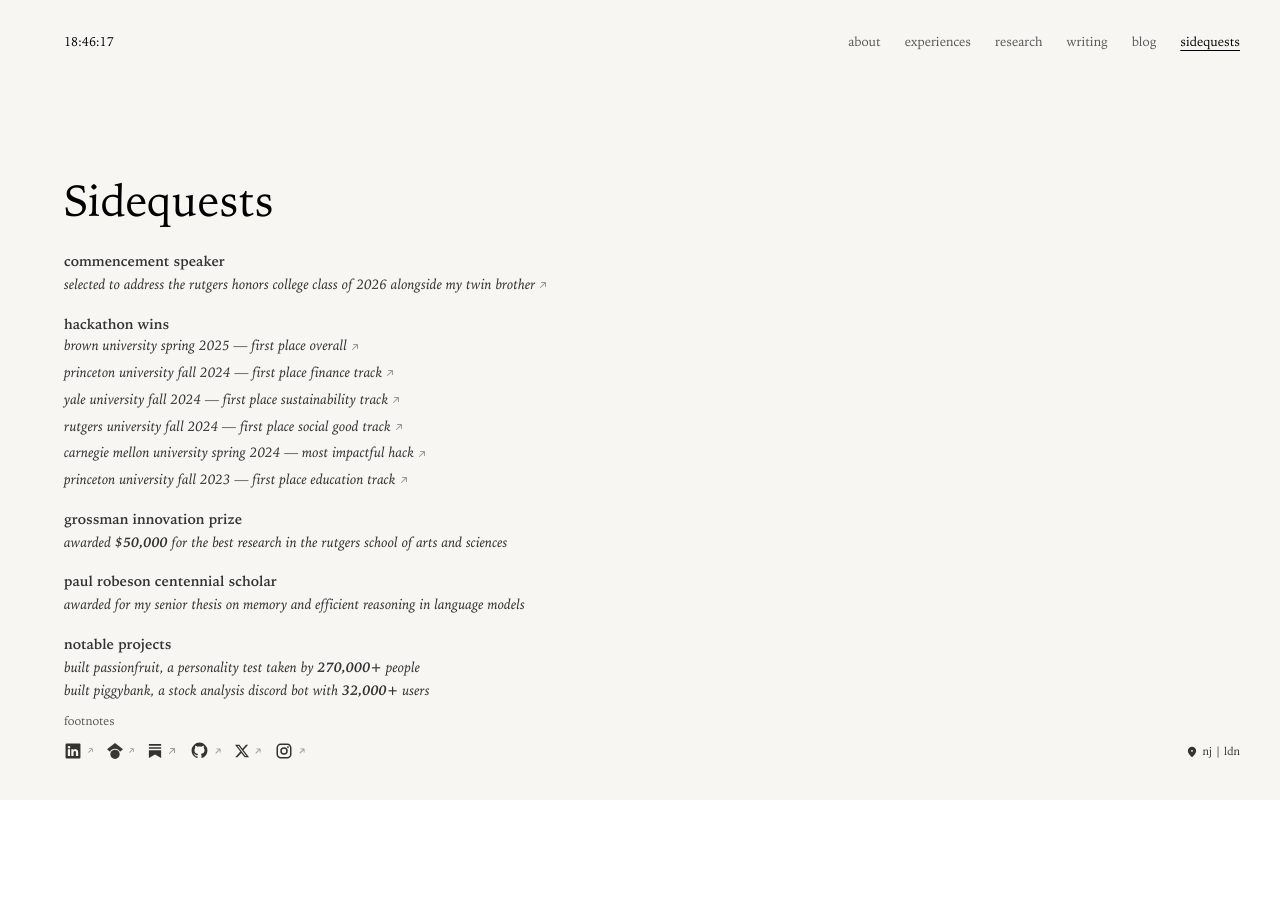
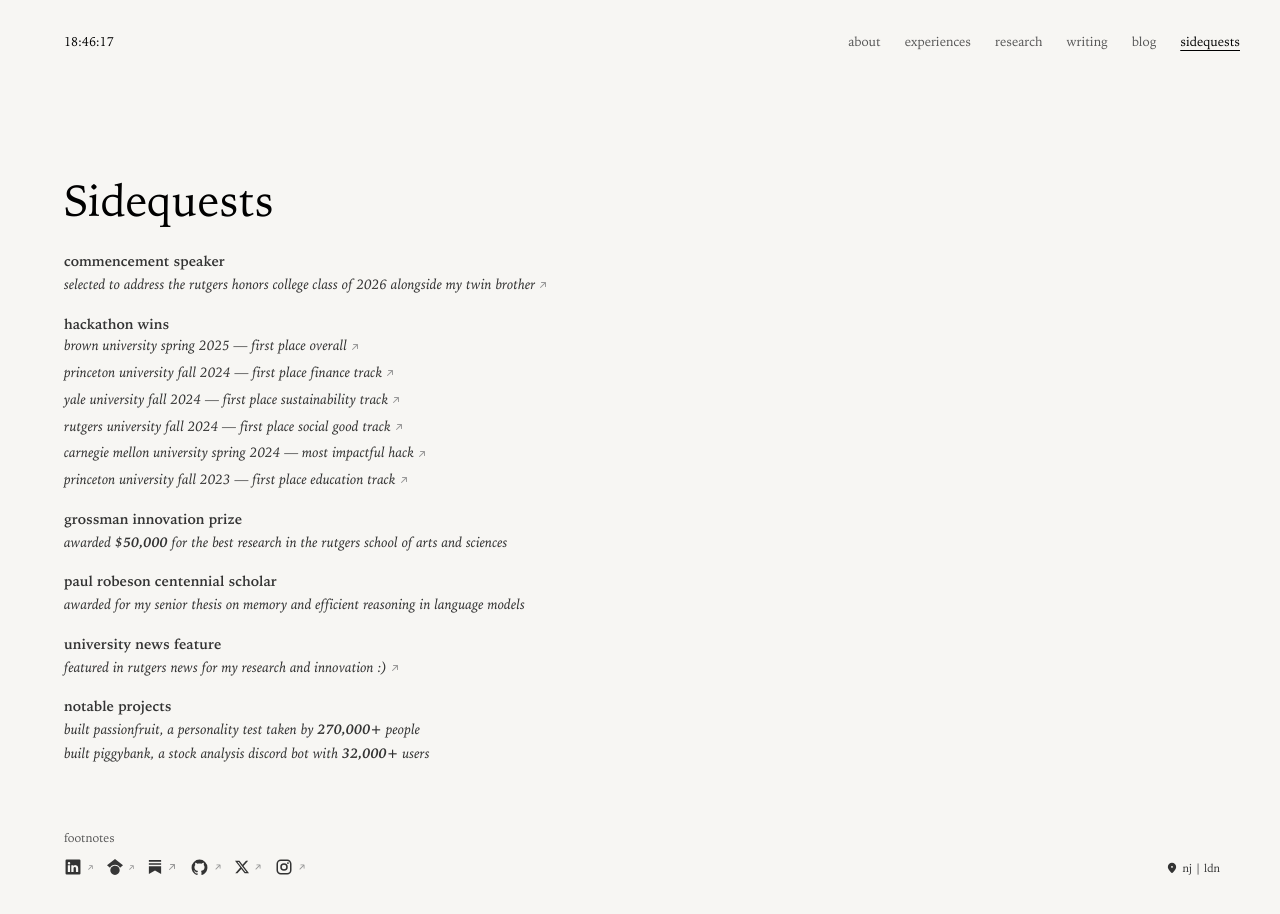
Before and after one commit to daivikk/daivik-site, a Next.js app: page /sidequests in a window 1280 px wide. Shown: the top 914 px of the page. Before the commit the page ends 800 px from the top, so only its background shows below. Built offline with nearby package versions, Linux system fonts and the light colour scheme.

Commit message:
fixed mobile bugs + added article

```diff
--- a/app/blog/page.tsx
+++ b/app/blog/page.tsx
@@ -27,7 +27,7 @@ const blogPosts = [
 
 export default function Blog() {
   return (
-    <main className="relative min-h-screen w-screen px-6 md:pl-16 md:pr-[60px] py-10 overflow-x-hidden">
+    <main className="relative min-h-screen w-screen px-6 md:pl-16 md:pr-[60px] py-10 overflow-x-hidden flex flex-col">
       <TimeDisplay />
 
       {/* Navigation - top right */}
@@ -36,7 +36,7 @@ export default function Blog() {
       </div>
 
       {/* Main content area */}
-      <div className="pt-20 md:pt-32 max-w-2xl">
+      <div className="pt-20 md:pt-32 max-w-2xl flex-grow">
         <h1 className="text-[2.75rem] font-normal mb-4 text-black">
           Blog
         </h1>
@@ -63,8 +63,10 @@ export default function Blog() {
         </div>
       </div>
 
-      <LocationIndicator />
-      <Footnotes />
+      <div className="mt-16 flex justify-between items-end">
+        <Footnotes />
+        <LocationIndicator />
+      </div>
     </main>
   );
 }
--- a/app/experiences/page.tsx
+++ b/app/experiences/page.tsx
@@ -36,7 +36,7 @@ export default function Experiences() {
               <path fill="currentColor" d="M18 7.05a1 1 0 0 0-1-1L9 6a1 1 0 0 0 0 2h5.56l-8.27 8.29a1 1 0 0 0 0 1.42a1 1 0 0 0 1.42 0L16 9.42V15a1 1 0 0 0 1 1a1 1 0 0 0 1-1Z"/>
             </svg>
           </a>
-          <br /> backed by{' '}
+          <br className="hidden md:block" /> backed by{' '}
           <a
             href="https://www.wsj.com/tech/ai/openai-backs-new-ai-startup-seeking-bot-army-breakthroughs-a0b1fedc"
             target="_blank"
@@ -87,7 +87,7 @@ export default function Experiences() {
             <svg xmlns="http://www.w3.org/2000/svg" width="12" height="12" viewBox="0 0 24 24" className="text-[#999] transition-transform duration-300 ease-out group-hover:-translate-y-0.5">
               <path fill="currentColor" d="M18 7.05a1 1 0 0 0-1-1L9 6a1 1 0 0 0 0 2h5.56l-8.27 8.29a1 1 0 0 0 0 1.42a1 1 0 0 0 1.42 0L16 9.42V15a1 1 0 0 0 1 1a1 1 0 0 0 1-1Z"/>
             </svg>
-          </a> <br /> used by <b>1,500+</b> students. also tinkering with <strong>memory</strong> and <strong>reasoning</strong> systems.
+          </a> <br className="hidden md:block" /> used by <b>1,500+</b> students. also tinkering with <strong>memory</strong> and <strong>reasoning</strong> systems.
         </p>
 
         <p>
@@ -118,7 +118,7 @@ export default function Experiences() {
               <path fill="currentColor" d="M18 7.05a1 1 0 0 0-1-1L9 6a1 1 0 0 0 0 2h5.56l-8.27 8.29a1 1 0 0 0 0 1.42a1 1 0 0 0 1.42 0L16 9.42V15a1 1 0 0 0 1 1a1 1 0 0 0 1-1Z"/>
             </svg>
           </a>{' '}
-          to build voice agents for clinical insurance workflows. <br /> received <b>$25,000</b> as part of the{' '}
+          to build voice agents for clinical insurance workflows. <br className="hidden md:block" /> received <b>$25,000</b> as part of the{' '}
           <a
             href="https://telora.com/"
             target="_blank"
--- a/app/page.tsx
+++ b/app/page.tsx
@@ -5,7 +5,7 @@ import Footnotes from '../components/Footnotes';
 
 export default function Home() {
   return (
-    <main className="relative min-h-screen w-screen px-6 md:pl-16 md:pr-[60px] py-10">
+    <main className="relative min-h-screen w-screen px-6 md:pl-16 md:pr-[60px] py-10 flex flex-col">
       <TimeDisplay />
 
       {/* Navigation */}
@@ -14,7 +14,7 @@ export default function Home() {
       </div>
 
       {/* Main content - left aligned */}
-      <div className="max-w-2xl pt-20 md:pt-32">
+      <div className="max-w-2xl pt-20 md:pt-32 flex-grow">
         {/* Name as dictionary entry */}
         <h1 className="text-[2.75rem] font-normal mb-1 text-black flex items-center">
           daivik<span className="mx-1 inline-block">·</span>patel
@@ -37,35 +37,37 @@ export default function Home() {
 
           <p>
             <span className="text-[#555] mr-3">2.</span>
-            incoming mphil student at the{' '}
+            incoming mphil at the{' '}
             <a
               href="https://www.chia.cam.ac.uk/research"
               target="_blank"
               rel="noopener noreferrer"
-              className="font-bold text-[#333] hover:text-black transition-colors no-underline inline-flex items-center gap-0.5 group"
+              className="font-bold text-[#333] hover:text-black transition-colors no-underline group md:inline-flex md:items-center md:gap-0.5"
             >
               university of cambridge
-              <svg xmlns="http://www.w3.org/2000/svg" width="12" height="12" viewBox="0 0 24 24" className="text-[#999] transition-transform duration-300 ease-out group-hover:-translate-y-0.5">
+              <svg xmlns="http://www.w3.org/2000/svg" width="12" height="12" viewBox="0 0 24 24" className="inline-block align-baseline ml-0.5 md:ml-0 md:align-middle text-[#999] transition-transform duration-300 ease-out group-hover:-translate-y-0.5">
                 <path fill="currentColor" d="M18 7.05a1 1 0 0 0-1-1L9 6a1 1 0 0 0 0 2h5.56l-8.27 8.29a1 1 0 0 0 0 1.42a1 1 0 0 0 1.42 0L16 9.42V15a1 1 0 0 0 1 1a1 1 0 0 0 1-1Z"/>
               </svg>
             </a>{' '}
-            studying responsible and <br /> human-inspired ai. previously studied math and cs at rutgers honors college.
+            studying responsible and <br className="hidden md:block" /> human-inspired ai. previously studied math and cs at rutgers honors college.
           </p>
 
           <p>
             <span className="text-[#555] mr-3">3.</span>
-            currently exploring research, though my past lives have been startups, hackathons, and <br /> full-stack engineering.
+            currently exploring research, though my past lives have been startups, hackathons, and <br className="hidden md:block" /> full-stack engineering.
           </p>
 
           <p>
             <span className="text-[#555] mr-3">4.</span>
-            my current philosophy: maximize your entropy, notice and care for people deeply, and <br /> lead with <b>kindness</b>.
+            my current philosophy: maximize your entropy, notice and care for people deeply, and <br className="hidden md:block" /> lead with <b>kindness</b>.
           </p>
         </div>
       </div>
 
-      <LocationIndicator />
-      <Footnotes />
+      <div className="mt-16 flex justify-between items-end">
+        <Footnotes />
+        <LocationIndicator />
+      </div>
     </main>
   );
 }
--- a/app/sidequests/page.tsx
+++ b/app/sidequests/page.tsx
@@ -104,6 +104,21 @@ export default function Sidequests() {
           <em>awarded for my senior thesis on memory and efficient reasoning in language models</em>
         </p>
 
+        <div>
+          <strong>university news feature</strong><br />
+          <a
+            href="https://www.rutgers.edu/news/twins-history-entrepreneurship-leads-ai-classroom-innovation"
+            target="_blank"
+            rel="noopener noreferrer"
+            className="text-[#333] hover:text-black transition-colors no-underline group italic"
+          >
+            <em>featured in rutgers news for my research and innovation :)</em>
+            <svg xmlns="http://www.w3.org/2000/svg" width="12" height="12" viewBox="0 0 24 24" className="inline-block align-middle ml-0.5 text-[#999] transition-transform duration-300 ease-out group-hover:-translate-y-0.5">
+              <path fill="currentColor" d="M18 7.05a1 1 0 0 0-1-1L9 6a1 1 0 0 0 0 2h5.56l-8.27 8.29a1 1 0 0 0 0 1.42a1 1 0 0 0 1.42 0L16 9.42V15a1 1 0 0 0 1 1a1 1 0 0 0 1-1Z"/>
+            </svg>
+          </a>
+        </div>
+
         <p>
           <strong>notable projects</strong><br />
           <em>built passionfruit, a personality test taken by <strong>270,000+</strong> people<br />
--- a/components/Footnotes.tsx
+++ b/components/Footnotes.tsx
@@ -1,6 +1,6 @@
 export default function Footnotes() {
   return (
-    <div className="absolute bottom-10 left-6 md:left-16 text-sm text-[#555]">
+    <div className="text-sm text-[#555]">
       <p className="mb-3 text-xs">footnotes</p>
       <div className="flex gap-3">
         <a
--- a/components/LocationIndicator.tsx
+++ b/components/LocationIndicator.tsx
@@ -1,6 +1,6 @@
 export default function LocationIndicator() {
   return (
-    <div className="absolute bottom-10 right-6 md:right-10 text-[0.70rem] text-[#333] flex items-center gap-1">
+    <div className="text-[0.70rem] text-[#333] flex items-center gap-1">
       <svg
         xmlns="http://www.w3.org/2000/svg"
         width="14"
--- a/components/PageLayout.tsx
+++ b/components/PageLayout.tsx
@@ -11,7 +11,7 @@ interface PageLayoutProps {
 
 export default function PageLayout({ children }: PageLayoutProps) {
   return (
-    <main className="relative min-h-screen w-screen px-6 md:pl-16 md:pr-[60px] py-10 overflow-x-hidden">
+    <main className="relative min-h-screen w-screen px-6 md:pl-16 md:pr-[60px] py-10 overflow-x-hidden flex flex-col">
       <TimeDisplay />
 
       {/* Navigation - top right */}
@@ -19,12 +19,14 @@ export default function PageLayout({ children }: PageLayoutProps) {
         <Navigation />
       </div>
 
-      <div className="pt-20 md:pt-32 max-w-2xl">
+      <div className="pt-20 md:pt-32 max-w-2xl flex-grow">
         {children}
       </div>
 
-      <LocationIndicator />
-      <Footnotes />
+      <div className="mt-16 flex justify-between items-end">
+        <Footnotes />
+        <LocationIndicator />
+      </div>
     </main>
   );
 }
```
